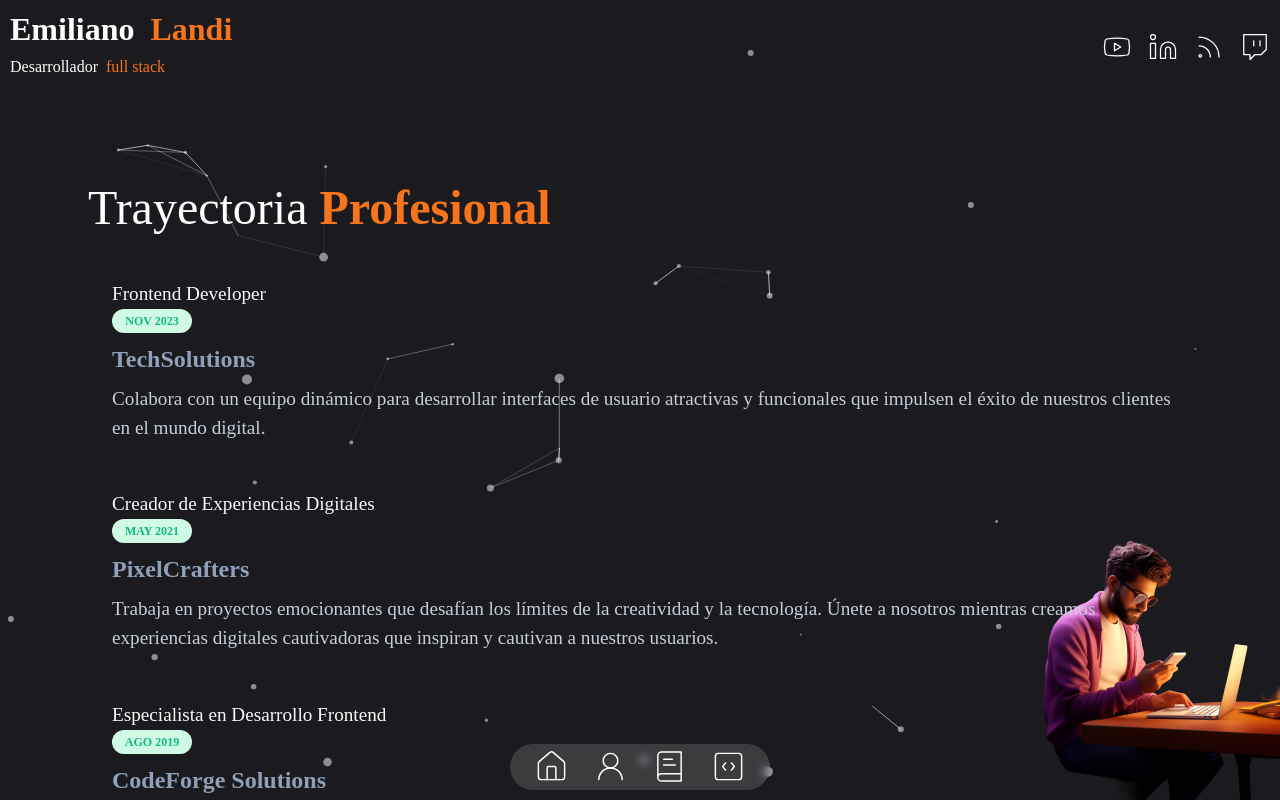
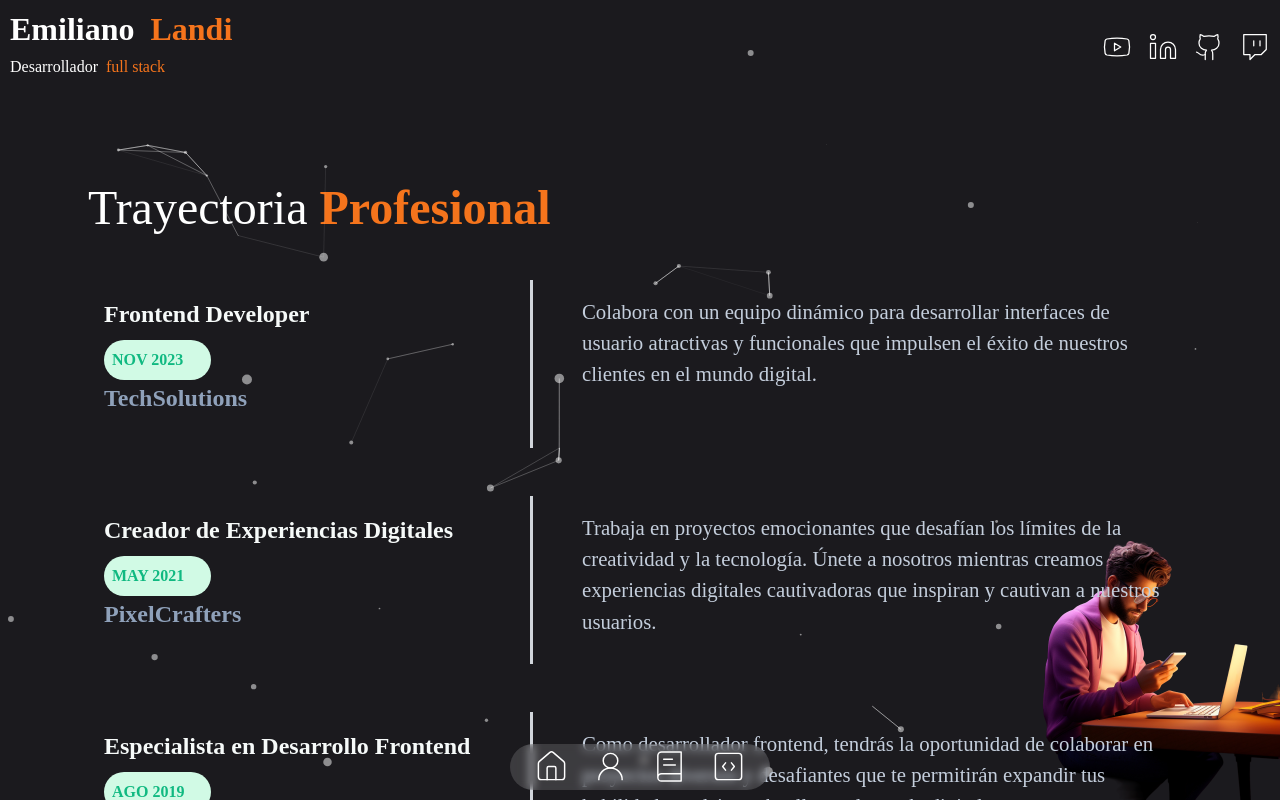
Before and after one commit to Emilianolandi/portafolioi, a Next.js app: page /about-me in a window 1280 px wide. Shown: the top 800 px of the page. Built offline with nearby package versions, Linux system fonts and the light colour scheme.

Commit message:
cambios en los estilos de services

```diff
--- a/app/globals.css
+++ b/app/globals.css
@@ -379,50 +379,92 @@ align-items: center;
 }
 
 /* ///////////////////ACA ESTA MI EXPERIENCIA  /////////////////////// */
+/* Contenedor principal del timeline */
+/* Contenedor principal del timeline */
+.Time-Line {
+  display: flex;
+  justify-content: space-between; /* Coloca id/date a la izquierda y info a la derecha */
+  align-items: flex-start;
+  position: relative;
+  margin-bottom: 3rem;
+  padding: 1rem;
+}
+
+/* Contenedor para id y date a la izquierda */
 .Time-Id {
-
-  position: relative;
-  margin-bottom: 3rem; /* Espacio entre cada contenedor */
-  padding-left: 1.5rem; /* Espacio para la línea vertical */
+  width: 50%; /* Ocupa el 50% del ancho */
+  padding-right: 1rem; /* Espacio para separar del borde */
   color: #f6faf9;
   font-size: 1.2rem;
 }
 
+.Time-Title {
+  font-weight: bold;
+  font-size: 1.5rem;
+  margin-bottom: 0.5rem;
+}
 
 .Time-Info {
   display: flex;
-  flex-direction: column ;
-  align-items: flex-start;
-  font-weight: 600; /* Fuente semi-negrita */
-
-  margin-bottom: 0.5rem; /* Espacio entre la fecha y el subtítulo */
+  flex-direction: column;
+  font-weight: 600;
+  margin-bottom: 1rem;
 }
 
 .Time-Date {
-
-  display:flex;
-  align-items: center;
-  justify-content: center;
-  width: 5rem; /* Ancho del contenedor de la fecha */
-  height: 1.5rem; /* Altura del contenedor de la fecha */
-  background-color: #d1fae5; /* Color de fondo del contenedor de la fecha */
-  color: #10b981; /* Color del texto de la fecha */
-  font-size: 0.75rem; /* Tamaño del texto */
-  font-weight: 600; /* Fuente semi-negrita */
-  text-transform: uppercase; /* Texto en mayúsculas */
-  border-radius: 9999px; /* Bordes redondeados */
-  margin-bottom: 0.5rem; /* Espacio inferior del contenedor de la fecha */
+  font-size: 1rem;
+  background-color: #d1fae5;
+  color: #10b981;
+  padding: 0.5rem;
+  border-radius: 9999px;
+  text-transform: uppercase;
+  width: 25%;
 }
 
 .Time-Subtitle {
-  font-size: 1.5rem; /* Tamaño del texto del subtítulo */
-  font-weight: bold; /* Fuente en negrita */
-  color: #8fa1ba; /* Color del texto del subtítulo */
+  font-size: 1.5rem;
+  font-weight: bold;
+  color: #8fa1ba;
 }
 
+/* Contenedor de la descripción a la derecha */
 .Time-Description {
-  color: #c4cedc; /* Color del texto de la descripción */
+  width: 70%; /* Ocupa el 50% del ancho */
+  color: #c4cedc;
+  padding-left: 2rem;
+  font-size: 1.3rem;
 }
+
+/* Separador vertical */
+.Time-Line::before {
+  content: "";
+  position: absolute;
+  top: 0;
+  bottom: 0;
+  left: 40%;
+  width: 3px;
+  background-color: #d1d5db; /* Color de la línea separadora */
+}
+
+/* Estilos para dispositivos móviles */
+@media (max-width: 768px) {
+  .Time-Line {
+    flex-direction: column; /* Apila los elementos verticalmente en móviles */
+  }
+
+  .Time-Id,
+  .Time-Description {
+    width: 100%; /* Cada sección ocupa el 100% del ancho */
+  }
+
+  .Time-Line::before {
+    display: none; /* Oculta la línea separadora en móviles */
+  }
+}
+
+
+/* ////////////////////////////////////BOTON SERVICES //////////////////////////////
+ */
 
 
 /* /////////////////////Aca comienza la pagina de services////////////////////////////////// */
@@ -490,8 +532,9 @@ align-items: center;
 
 /* Información del servicio */
 .Service-Info {
-  font-size: 1.2rem; /* text-xl */
-  color: #e5e7eb; /* text-gray-200 */
+  font-size: 1.1rem; /* text-xl */
+  color: #fffffff6; /* text-gray-200 */
+
 }
 .Service-Padre{
   max-width: 500px; /* max-w-[500px] */
@@ -500,7 +543,6 @@ align-items: center;
 
   /* Para pantallas medianas y más grandes */
   @media (min-width: 768px) {
-
     margin-top: 10px; /* md:mt-10 */
   }
 }
@@ -510,6 +552,8 @@ align-items: center;
 .swiper-pagination-horizontal.swiper-pagination-bullets .swiper-pagination-bullet {
   background-color: #f5741c;
 }
+/* Ajustar la posición de los puntos de paginación */
+
 .Swiper-Contenedor {
   display: flex;
   padding: 2rem 1.5rem; /* Espaciado interno */
@@ -532,6 +576,7 @@ align-items: center;
   .Swiper-Contenedor {
     flex-direction: column;
     gap: 0;
+    height: 200px; /* Altura más pequeña en móviles */
     max-width: 50%; /* Limitar el ancho máximo al 80% en pantallas pequeñas */
     margin: 0 auto; /* Centrar el contenedor horizontalmente */
   }
@@ -544,12 +589,12 @@ align-items: center;
 
 /* Ajustes de tamaño de Swiper */
 .Swiper-Caja {
-  height: 280px;
+  height: 300px;
   width: 100%;
 }
 
 @media (min-width: 768px) {
   .Swiper-Caja {
-    height: 340px;
+    height:340px;
   }
 }
--- a/component/avatar-services.tsx
+++ b/component/avatar-services.tsx
@@ -4,7 +4,7 @@ import { MotionTransition } from "./transition-component";
 const AvatarServices = () => {
     return (
         <MotionTransition position='right' className="Img-service">
-            <Image src="/services.png" width="300" height="300" className="w-[250px] h-full " alt="Particles " />
+            <Image src="/services.png" width="200" height="200" className="w-[250px] h-full " alt="Particles " />
         </MotionTransition>
     );
 }
--- a/component/time-line.tsx
+++ b/component/time-line.tsx
@@ -6,15 +6,18 @@ const TimeLine = () => {
             <div className="w-full max-w-3xl mx-auto md:pb-40 md:pt-20">
                 <div className="-my-6">
                     {dataAboutPage.map((data) => (
-                     <div key={data.id} className="Time-Id">
+                        <div key={data.id} className="Time-Line relative">
+                            <div className="Time-Id">
                                 <h3 className="Time-Title">{data.title}</h3>
                                 <div className="Time-Info">
                                     <time className="Time-Date">{data.date}</time>
                                     <div className="Time-Subtitle">{data.subtitle}</div>
                                 </div>
-                     <div className="Time-Description">{data.description}</div>
                             </div>
-
+                            <div className="Time-Description">
+                                {data.description}
+                            </div>
+                        </div>
                     ))}
                 </div>
             </div>
--- a/data.tsx
+++ b/data.tsx
@@ -1,4 +1,4 @@
-import { BookText, CodeSquare, HomeIcon, UserRound, Linkedin, Twitter, Rss, Twitch, Youtube, Crop, Pencil, Computer, Book, Rocket, Speech } from "lucide-react";
+import { BookText, CodeSquare, HomeIcon, UserRound, Linkedin, Twitter, Rss, Twitch, Youtube, Crop, Pencil, Computer, Book, Rocket, Speech, Github } from "lucide-react";
 
 export const socialNetworks = [
     {
@@ -15,8 +15,8 @@ export const socialNetworks = [
 
     {
         id: 4,
-        logo: <Rss size={30} strokeWidth={1} />,
-        src:"#!" ,
+        logo: <Github size={30} strokeWidth={1} />,
+        src:"https://github.com/Emilianolandi" ,
     },
     {
         id: 5,
```
Lines whose indentation alone changed are shown as unchanged.
